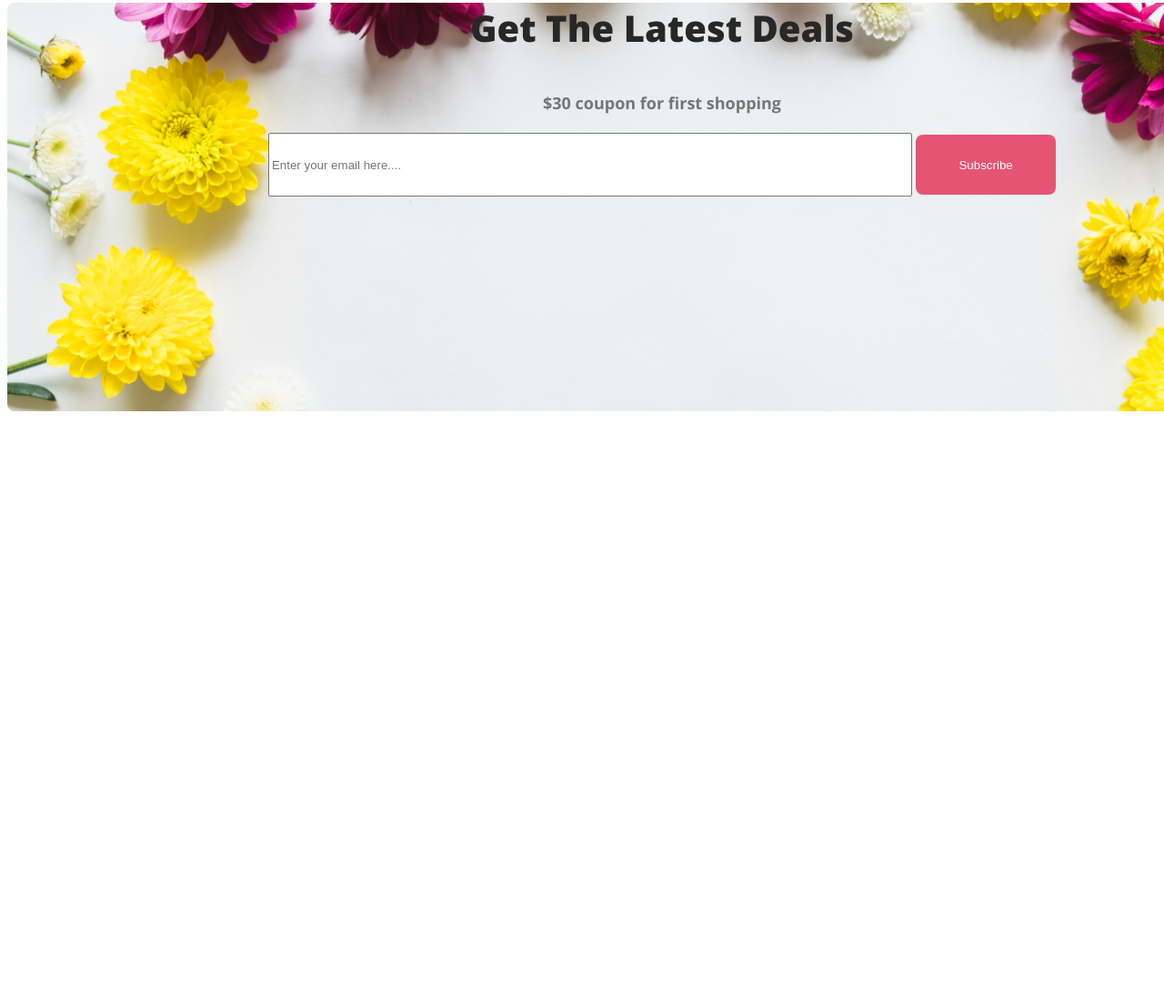
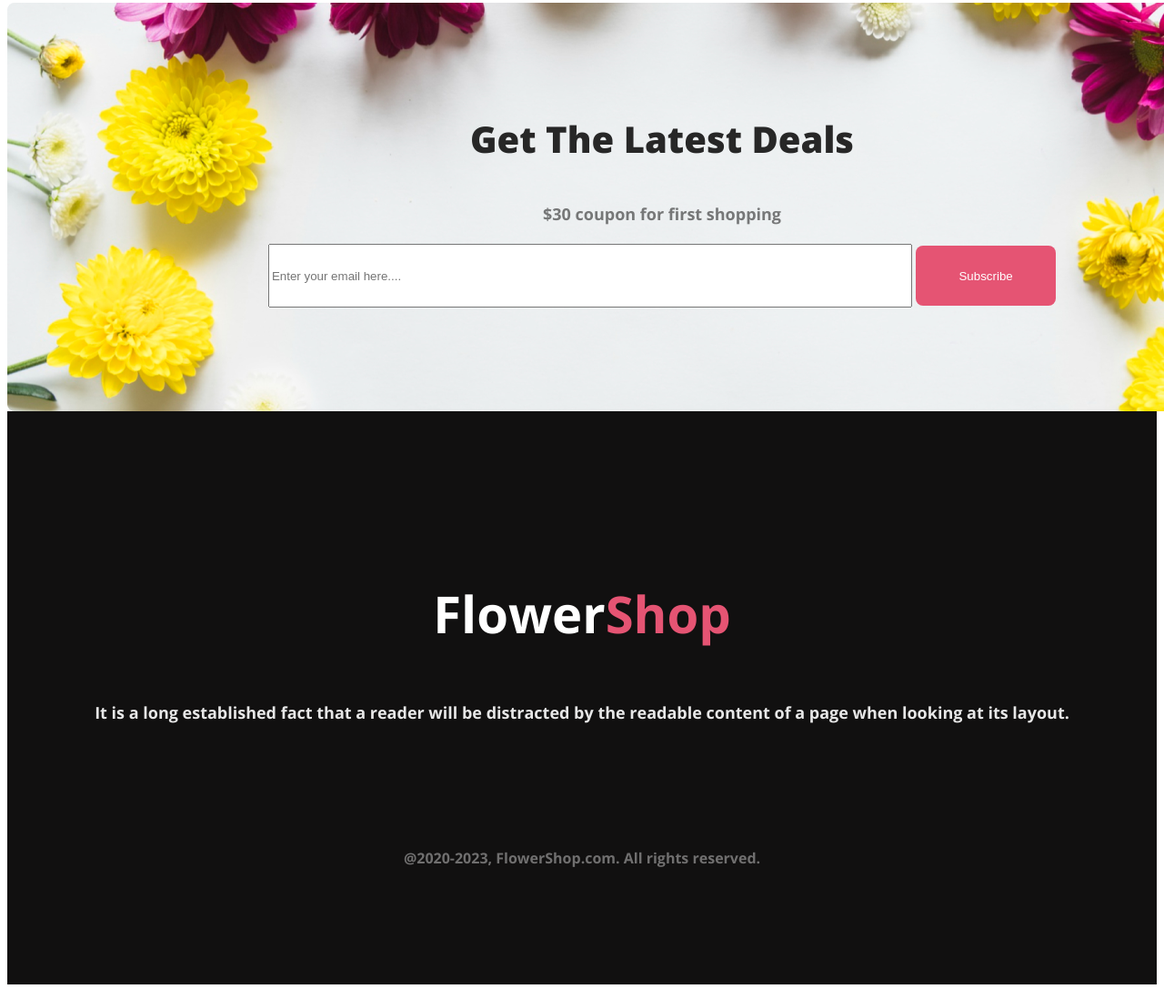
Before and after one commit to arifulislam12233/flower-shop-protfolio, a plain HTML site: page index.html in a window 1280 px wide. Shown: the part 3178-4276 px from the top of the page at 91% size. Before the commit the page ends 3638 px from the top, so only its background shows below. Drawn offline with nearby package versions, Linux system fonts and the light colour scheme.

Commit message:
added background-section

```diff
--- a/index.html
+++ b/index.html
@@ -210,10 +210,29 @@
   </setion>
 
     </main>
-    <footer>
+
+    <main>
+        <footer class="background-section">
+
+            <div class="footer-section">
+                <h3>Flower<span class="text-primary">Shop</span></h3>
+
+            </div>
+
+            <div>
+                <p class="footer-title">It is a long established fact that a reader will be distracted by the readable content of a page when looking at its layout.</p>
+            </div>
+
+            <div>
+                <p class="footer-description">@2020-2023, FlowerShop.com. All rights reserved. </p>
+           </div>
 
 
-    </footer>
+        </footer>
+
+
+    </main>
+
 
 </body>
 </html>
--- a/styles/protfolio.css
+++ b/styles/protfolio.css
@@ -250,6 +250,7 @@ background: #E55473;
 text-align: center;
 font-size: 40px;
 font-weight: 800;
+padding-top: 122px;
   }
   .under{
     color: rgba(39, 39, 39, 0.60);
@@ -295,3 +296,35 @@ color: #FFF;
 border: 0px;
 text-align: center;
   }
+  .footer-section{
+    color: #FFF;
+font-size: 48px;
+font-weight: 800;
+text-align: center;
+padding-top: 128px;
+  }
+  .footer-title{
+    color: rgba(255, 255, 255, 0.90);
+text-align: center;
+font-size: 18px;
+font-weight: 400;
+line-height: 30px;
+
+
+
+
+
+  }
+  .footer-description{
+    color: rgba(255, 255, 255, 0.40);
+text-align: center;
+font-size: 16px;
+font-weight: 400;
+padding-top: 116px;
+padding-bottom: 128px;
+gap: 32px;
+  }
+  .background-section{
+    background: #111010;
+
+  }
```
